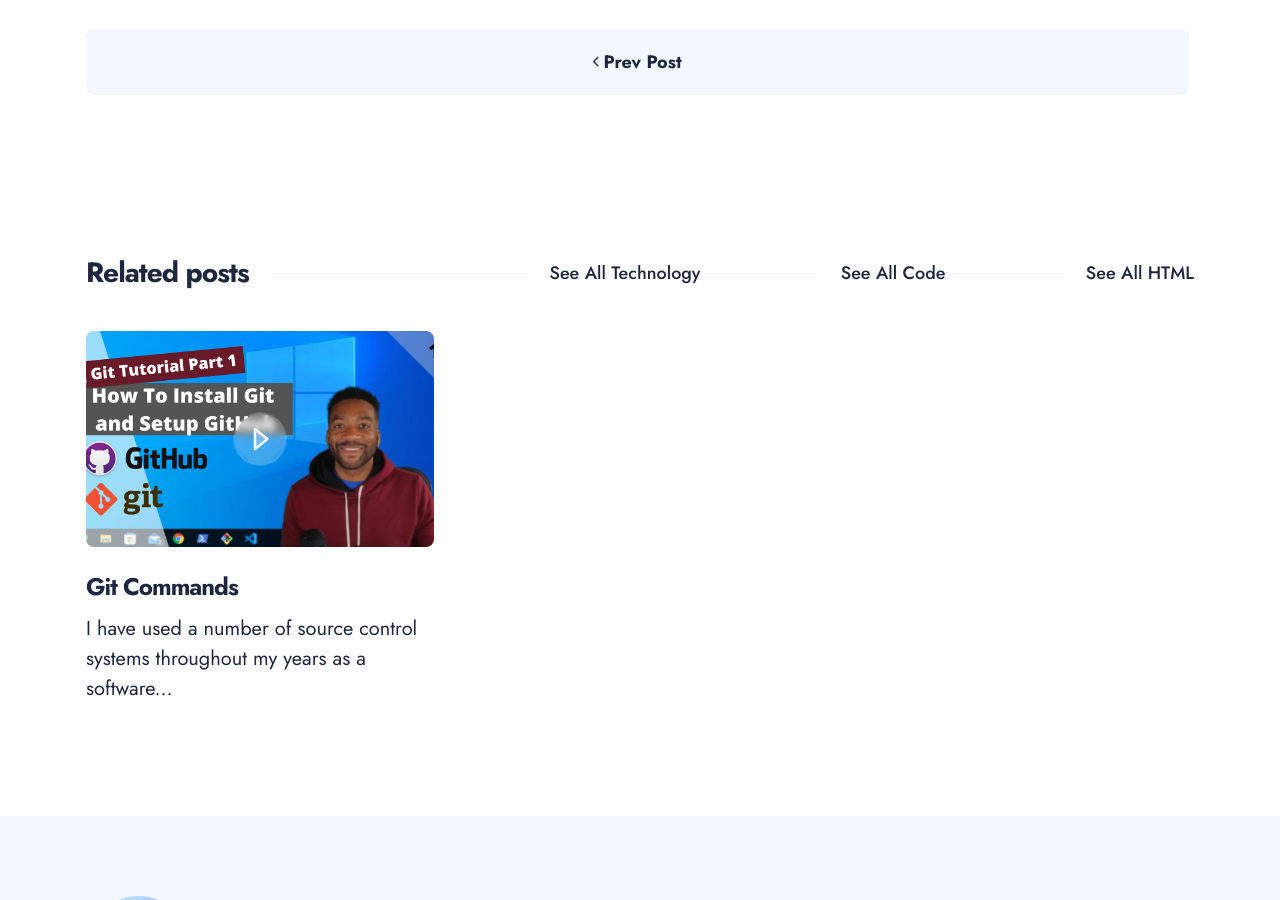
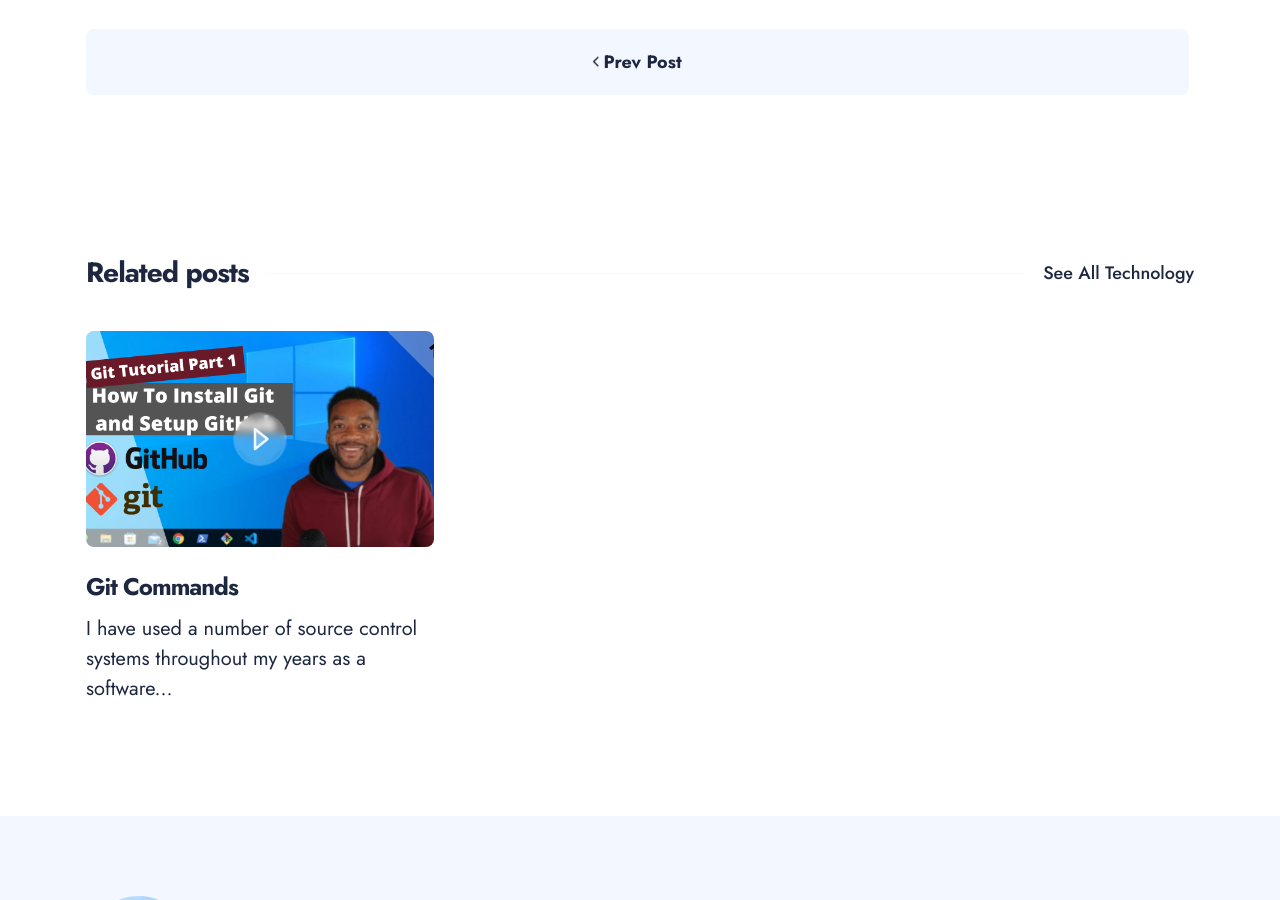
Before and after one commit to dcturbogator/dcturbogator.github.io, a Jekyll site: the page built from _posts/2022-12-15-build-a-webpage-using-notepad.md, in a window 1280 px wide and 900 px high, scrolled down 1880 px. Built offline with Jekyll 4.4.1, drawn with Linux system fonts in a browser that asks for light colours; nearby versions of some CDN libraries.

```diff
--- a/_layouts/post.html
+++ b/_layouts/post.html
@@ -94,9 +94,10 @@
                   <a class="section__link" href="/blog">
 
                     {% if page.tags.size > 0 %}
-                    {% for tag in page.tags %}
+                    <a href="/tags#{{ page.tags.first }}" class="section__link related-tag">See all <span>{{ page.tags.first }}</span></a>
+                    <!-- {% for tag in page.tags %}
                       <a href="/tags#{{ tag }}" class="section__link related-tag">See all <span>{{ tag }}</span></a>
-                    {% endfor %}
+                    {% endfor %} -->
                   {% endif %}
 <!--
                     <a href="/tags#workflow" class="section__link related-tag">See all<span> workflow</span></a> -->
--- a/tags/index.html
+++ b/tags/index.html
@@ -56,7 +56,10 @@
                         <div class="row">
 
                             {% for post in tag[1] %}
-                            <div class="article col col-4 col-d-6 col-t-12">
+
+                            {% include article.html %}
+
+                            <!-- <div class="article col col-4 col-d-6 col-t-12">
                                 <div class="article__inner">
                                     <div class="article__head">
                                         <time class="article__date" datetime="{{ post.date }}">{{ post.date | date_to_string }}</time>
@@ -73,7 +76,7 @@
                                         <p class="article__excerpt">{{ post.excerpt | remove: '<p>' | remove: '</p>' | truncatewords: 15}}</p>
                                     </div>
                                 </div>
-                            </div>
+                            </div> -->
                             {% endfor %}
 
                         </div>
```
